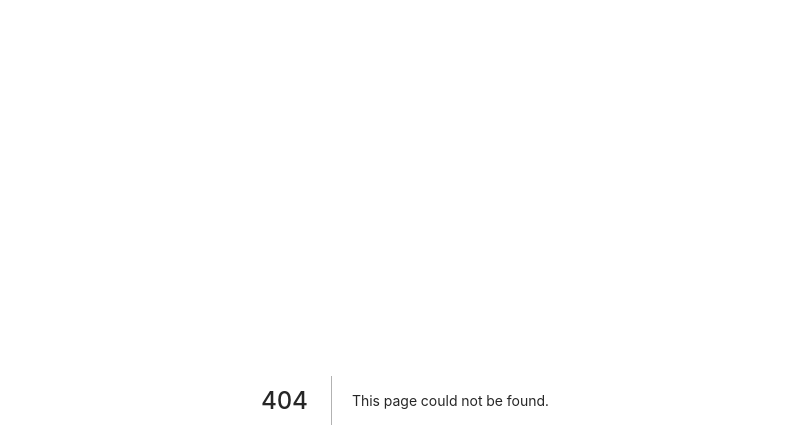
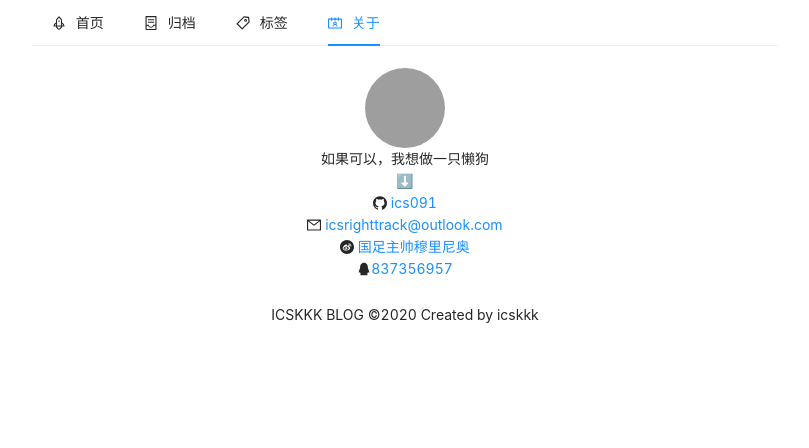
Before and after one commit to ics091/blog-react-ui, a Next.js app: page /aboutme in a window 1280 px wide. Before the commit this address had no page. Shown: the top 448 px of the page, without its empty margins (235-1044 px from the left). Built offline with nearby package versions, Linux system fonts and the light colour scheme; grey boxes are pictures that could not be loaded.

Commit message:
aboutme page update

```diff
--- a/components/navi.js
+++ b/components/navi.js
@@ -41,10 +41,10 @@ class Navi extends React.Component {
                 <a>标签</a>
             </Link>
             </Menu.Item>
-            <Menu.Item key="about" icon={<ContactsOutlined />}>
-            <a href="https://github.com/ics091" target="_blank" rel="noopener noreferrer">
-                关于
-            </a>
+            <Menu.Item key="aboutme" icon={<ContactsOutlined />}>
+            <Link href="/aboutme">
+                <a>关于</a>
+            </Link>
             </Menu.Item>
         </Menu>
         );
--- /dev/null
+++ b/pages/aboutme.js
@@ -0,0 +1,37 @@
+import React from 'react'
+import Glolayout from '../components/global_layout'
+import { GithubOutlined, WeiboCircleOutlined, MailOutlined, QqOutlined } from '@ant-design/icons';
+import Link from 'next/link';
+import { Avatar } from 'antd';
+
+class Aboutme extends React.Component{
+
+  render() {
+    return(
+        <Glolayout>
+            <>
+            <div style={{ textAlign: 'center' }}>
+            <Avatar
+                size={{ xs: 24, sm: 32, md: 40, lg: 64, xl: 80, xxl: 100 }}
+                src={"https://wx1.sinaimg.cn/mw1024/e4160060ly1gkulfi8d35j20hs0hsha9.jpg"}
+            />
+            <br />
+            如果可以，我想做一只懒狗
+            <br />
+            ⬇️
+            <br />
+            <GithubOutlined /> <Link href="https://github.com/ics091">ics091</Link>
+            <br />
+            <MailOutlined /> <Link href="">icsrighttrack@outlook.com</Link>
+            <br />
+            <WeiboCircleOutlined /> <Link href="https://weibo.com/u/3826647136">国足主帅穆里尼奥</Link>
+            <br />
+            <QqOutlined /><Link href="">837356957</Link>
+            </div>
+            </>
+        </Glolayout>
+    )
+  }
+}
+
+export default Aboutme
--- a/pages/index.js
+++ b/pages/index.js
@@ -38,7 +38,7 @@ class All_Articles extends React.Component {
                         <List.Item>
                              <Card
                                 hoverable
-                                style={{ width: 280 }}
+                                style={{ width: 260 }}
                                 cover={<img src={item.top_img} />}
                              >
                              <Meta title={item.title} description={ item.detail }></Meta>
--- a/pages/posts/[aid].js
+++ b/pages/posts/[aid].js
@@ -3,6 +3,7 @@ import Glolayout from '../../components/global_layout'
 import ReactMarkdown from 'react-markdown'
 import {Prism as SyntaxHighlighter} from 'react-syntax-highlighter'
 import { Tag } from 'antd';
+import { TagOutlined } from '@ant-design/icons';
 
 const renderers = {
   code: ({language, value}) => {
```
